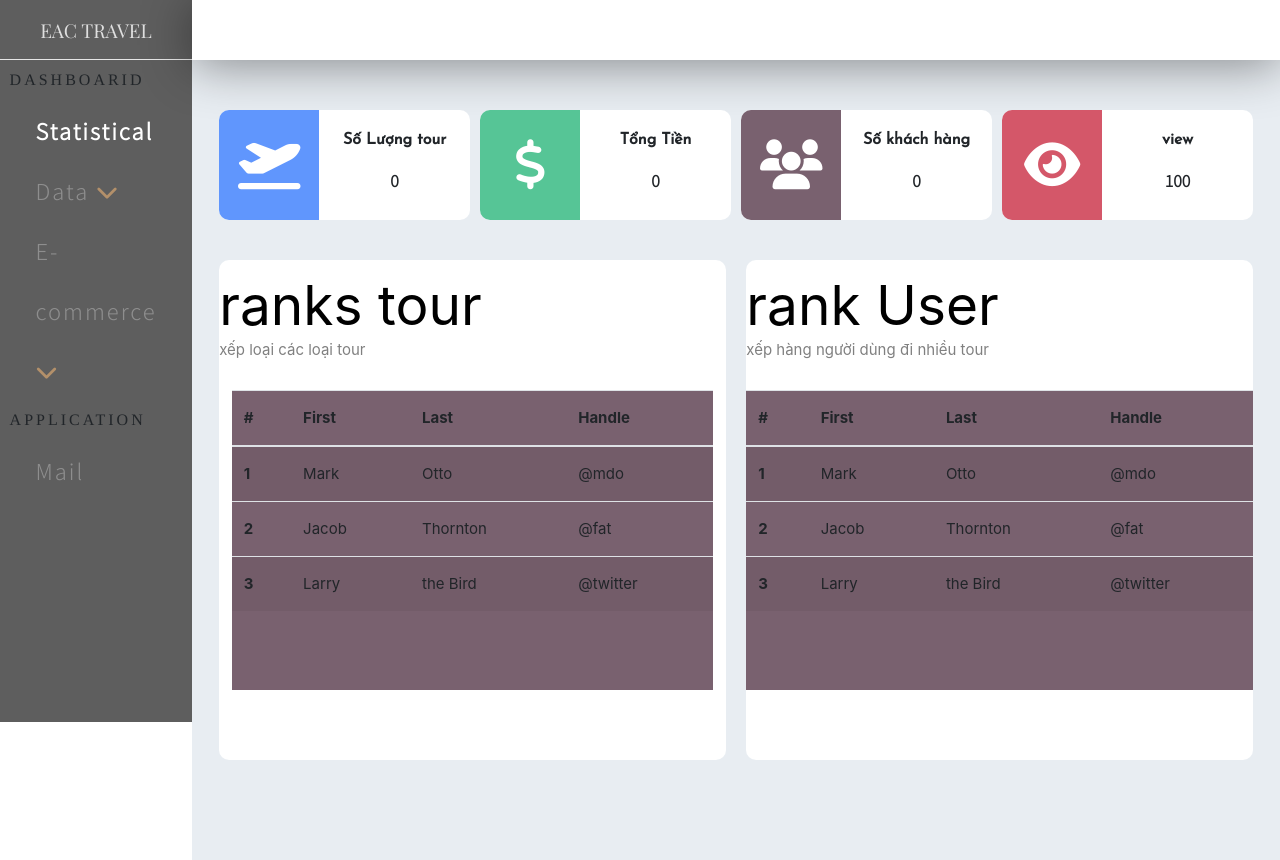
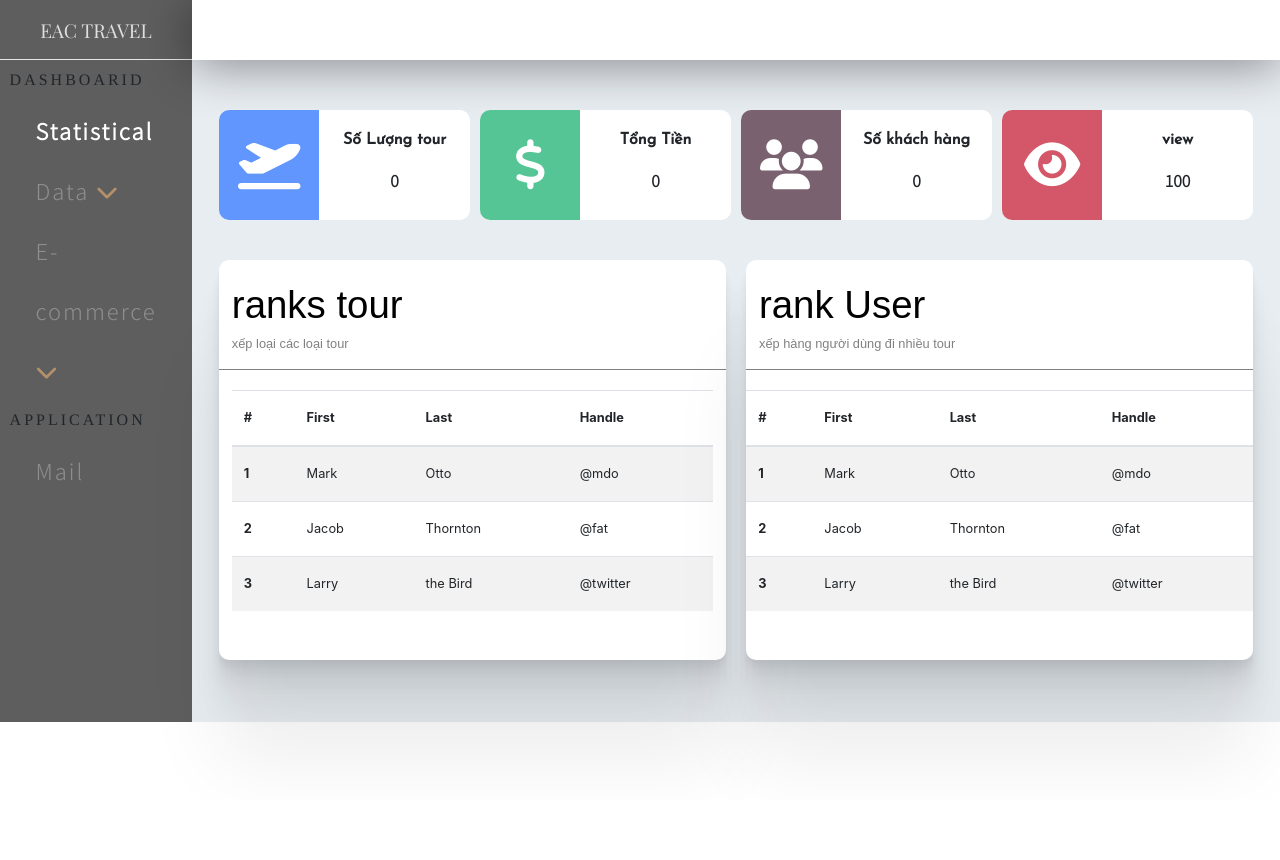
Before and after one commit to TruongAn-Webdesigner/EAC, a PHP site: page / in a window 1280 px wide. After the commit the page ends 737 px from the top, so only its background shows below. Run offline with PHP 8.4, Linux system fonts and the light colour scheme; data that the repository does not hold is empty; some libraries are stand-ins or nearby versions.

Commit message:
Update statistical.css

```diff
--- a/admin/css/statistical.css
+++ b/admin/css/statistical.css
@@ -85,7 +85,8 @@
 /* statis rank */
     .statis_rank{
         width: 100%;
-        min-height: 500px;
+        min-height: 400px;
+        margin-bottom: 50px;
     }
 
     .mr2{
@@ -93,12 +94,20 @@
     }
 
     .box_rank{
-        margin-bottom: 100px;
         float: left;
         width: 49%;
-        height: 500px;
+        min-height: 400px;
         border-radius: 10px;
         background-color:white;
+        box-shadow:
+        0 2.8px 2.2px rgba(0, 0, 0, 0.02),
+        0 6.7px 5.3px rgba(0, 0, 0, 0.028),
+        0 12.5px 10px rgba(0, 0, 0, 0.035),
+        0 22.3px 17.9px rgba(0, 0, 0, 0.042),
+        0 41.8px 33.4px rgba(0, 0, 0, 0.05),
+        0 100px 80px rgba(0, 0, 0, 0.07)
+        ;
+
     }
 
     .title_box_rank{
@@ -106,27 +115,75 @@
         height: 110px;
         border-radius: 10px 10px 0 0;
         line-height:30px;
-        font-size: 15px;
+        font-size: 1vw;
+        border-bottom: 1px solid gray;
     }
 
     .title_box_rank span{
-        font-size: 55px;
+        font-size: 3vw;
         padding: 50px 0 0 ;
         color: black;
     }
 
     .text_title_rank{
-        width: 100%;
+        width: 95%;
+        margin: 0 auto;
         height: 90px;
         padding-top: 30px;
         color: gray;
+        font-family: 'Varela Round', sans-serif;
     }
 
     .content_box_rank{
         width: 100%;
-        height: 300px;
-        background-color:#79616f;
+        min-height: 200px;
         margin-top: 40px;
     }
 
 /*  end statis_rank */
+
+
+/* box view ad */
+
+    .box_view_ad{
+        margin-bottom: 100px;
+        float: left;
+        width: 100%;
+        min-height: 400px;
+        border-radius: 10px;
+        background-color:white;
+        box-shadow:
+        0 2.8px 2.2px rgba(0, 0, 0, 0.02),
+        0 6.7px 5.3px rgba(0, 0, 0, 0.028),
+        0 12.5px 10px rgba(0, 0, 0, 0.035),
+        0 22.3px 17.9px rgba(0, 0, 0, 0.042),
+        0 41.8px 33.4px rgba(0, 0, 0, 0.05),
+        0 100px 80px rgba(0, 0, 0, 0.07)
+        ;
+    }
+
+    .title_view_ad{
+        width: 100%;
+        height: 110px;
+        border-radius: 10px 10px 0 0;
+        line-height:30px;
+        font-size: 1vw;
+        border-bottom: 1px solid gray;
+    }
+
+    .text_view_ad{
+        width: 95%;
+        margin: 0 auto;
+        height: 90px;
+        padding-top: 30px;
+        color: gray;
+        font-family: 'Varela Round', sans-serif;
+    }
+
+    .text_view_ad span{
+        font-size: 3vw;
+        padding: 50px 0 0 ;
+        color: black;
+    }
+
+/*  end box view ad*/
```
